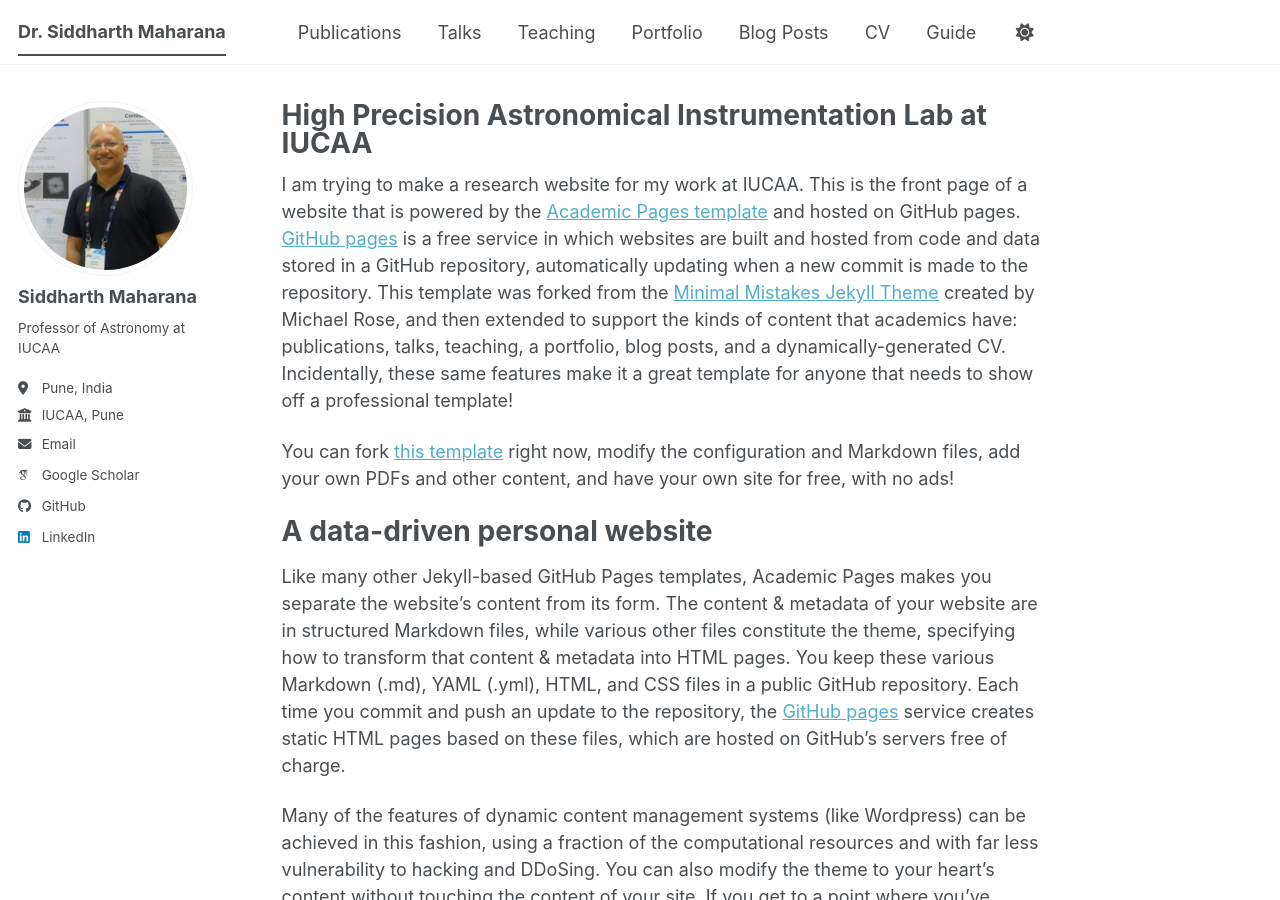
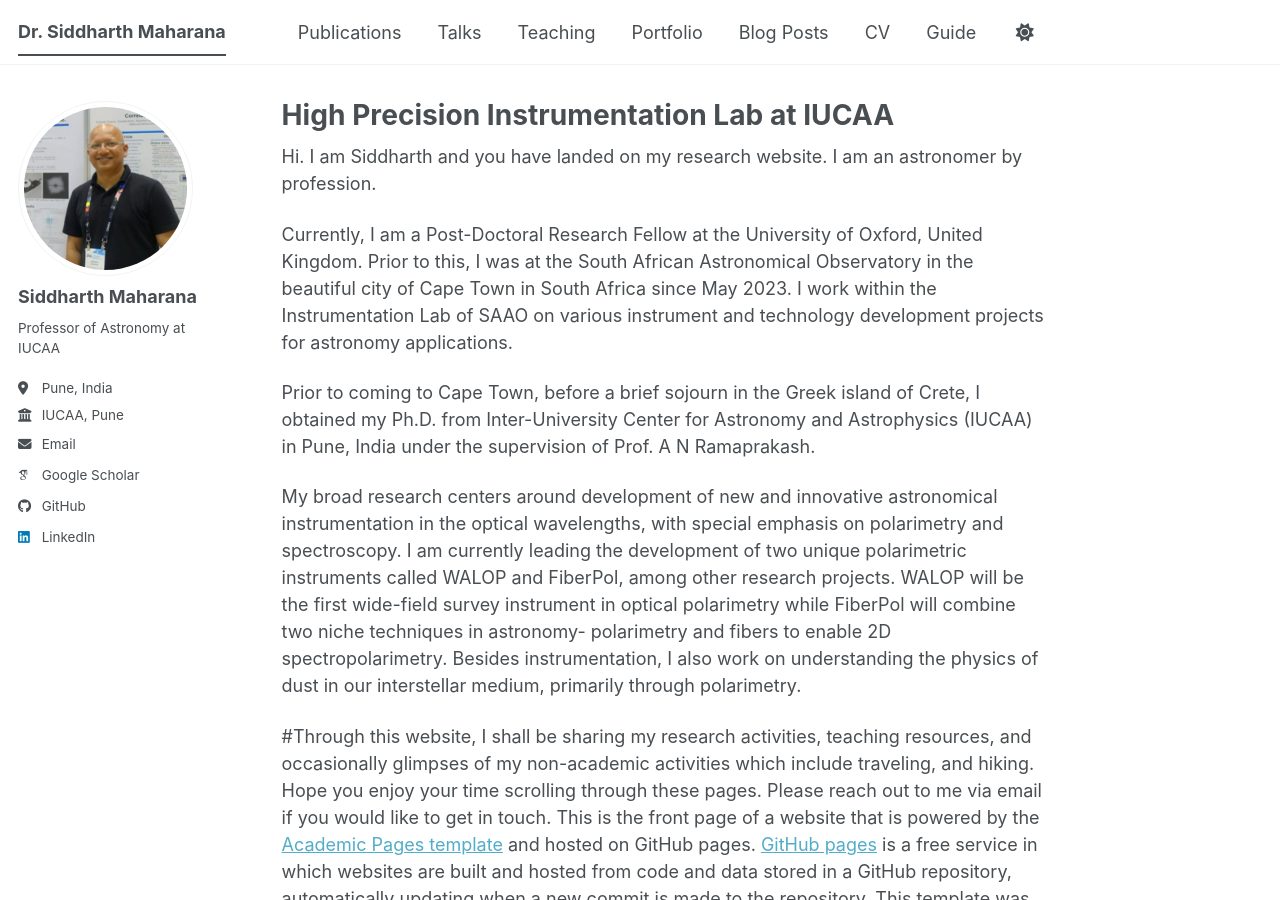
Before and after one commit to siddharth-maharana/siddharth-maharana.github.io, a Jekyll site: the page built from _pages/about.md, in a window 1280 px wide and 900 px high. Built offline with Jekyll 4.4.1, drawn with Linux system fonts in a browser that asks for light colours; some web fonts are replaced; a script bundle is joined from its source files by our own code; library files that are not in the unit come from our copies.

Commit message:
Update about.md

```diff
--- a/_pages/about.md
+++ b/_pages/about.md
@@ -1,13 +1,21 @@
 ---
 permalink: /
-title: "High Precision Astronomical Instrumentation Lab at IUCAA"
+title: "High Precision Instrumentation Lab at IUCAA"
 author_profile: true
 redirect_from:
   - /about/
   - /about.html
 ---
 
-I am trying to make a research website for my work at IUCAA.
+Hi. I am Siddharth and you have landed on my research website. I am an astronomer by profession.
+
+Currently, I am a Post-Doctoral Research Fellow at the University of Oxford, United Kingdom. Prior to this, I was at the South African Astronomical Observatory in the beautiful city of Cape Town in South Africa since May 2023. I work within the Instrumentation Lab of SAAO on various instrument and technology development projects for astronomy applications.
+
+Prior to coming to Cape Town, before a brief sojourn in the Greek island of Crete, I obtained my Ph.D. from Inter-University Center for Astronomy and Astrophysics (IUCAA) in Pune, India under the supervision of Prof. A N Ramaprakash.
+
+My broad research centers around development of new and innovative astronomical instrumentation in the optical wavelengths, with special emphasis on polarimetry and spectroscopy. I am currently leading the development of two unique polarimetric instruments called WALOP and FiberPol, among other research projects. WALOP will be the first wide-field survey instrument in optical polarimetry while FiberPol will combine two niche techniques in astronomy- polarimetry and fibers to enable 2D spectropolarimetry. Besides instrumentation, I also work on understanding the physics of dust in our interstellar medium, primarily through polarimetry.
+
+#Through this website, I shall be sharing my research activities, teaching resources, and occasionally glimpses of my non-academic activities which include traveling, and hiking. Hope you enjoy your time scrolling through these pages. Please reach out to me via email if you would like to get in touch.
 This is the front page of a website that is powered by the [Academic Pages template](https://github.com/academicpages/academicpages.github.io) and hosted on GitHub pages. [GitHub pages](https://pages.github.com) is a free service in which websites are built and hosted from code and data stored in a GitHub repository, automatically updating when a new commit is made to the repository. This template was forked from the [Minimal Mistakes Jekyll Theme](https://mmistakes.github.io/minimal-mistakes/) created by Michael Rose, and then extended to support the kinds of content that academics have: publications, talks, teaching, a portfolio, blog posts, and a dynamically-generated CV. Incidentally, these same features make it a great template for anyone that needs to show off a professional template!
 
  You can fork [this template](https://github.com/academicpages/academicpages.github.io) right now, modify the configuration and Markdown files, add your own PDFs and other content, and have your own site for free, with no ads!
```
